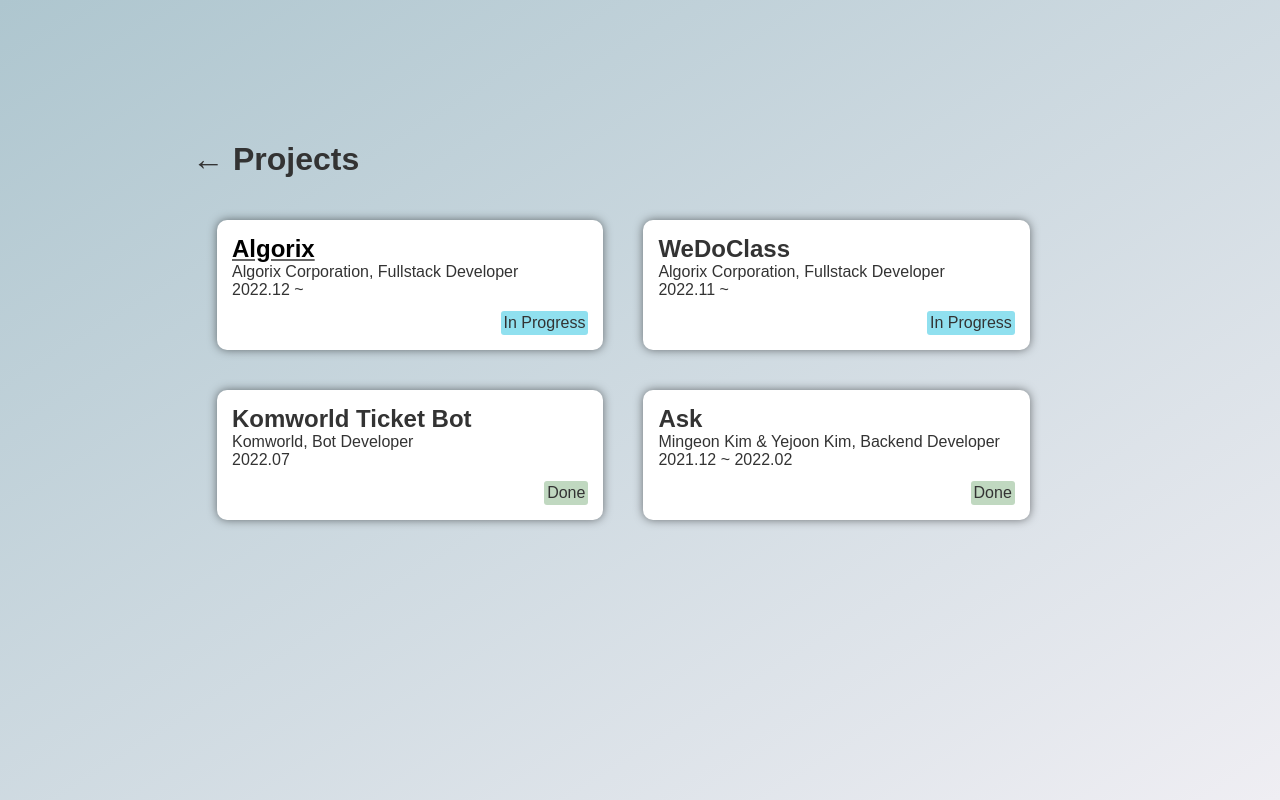
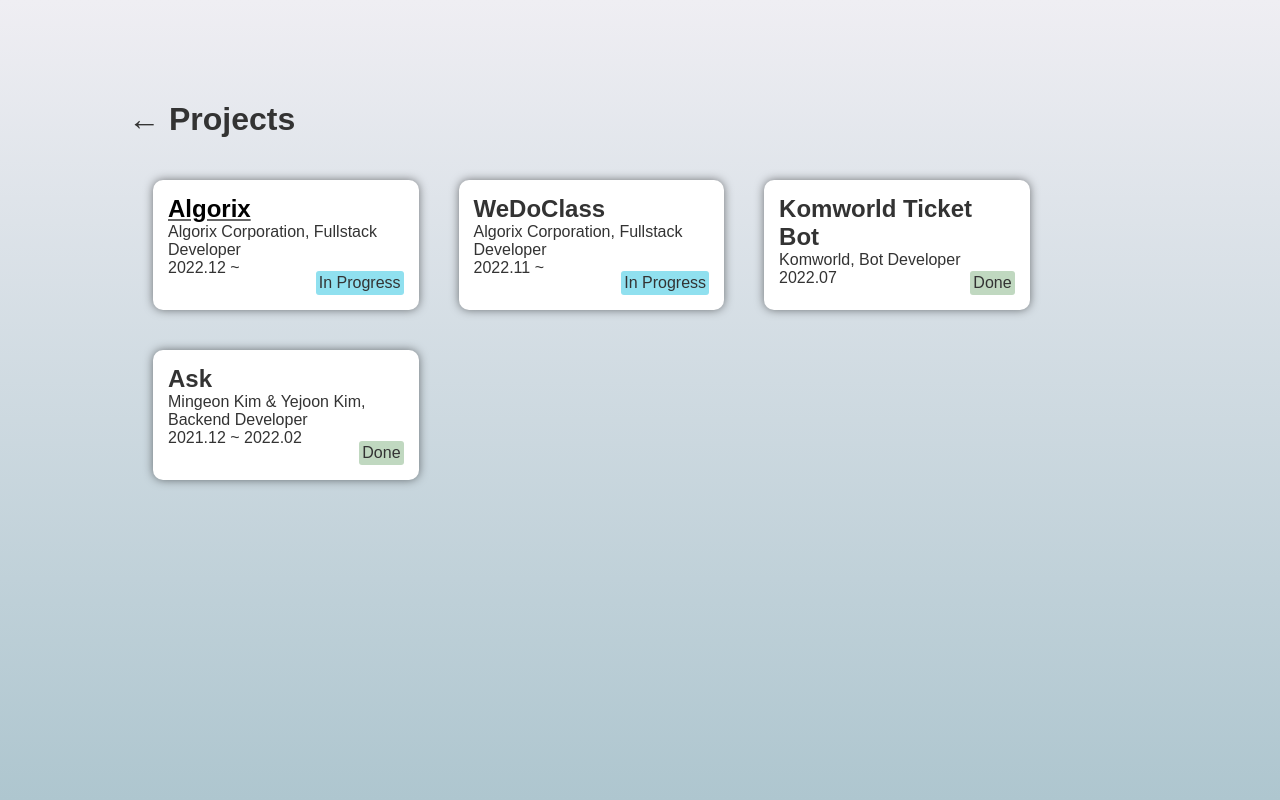
Before and after one commit to issac4892/migi.kim, a React (Vite) app: page /projects in a window 1280 px wide. Built offline with nearby package versions, Linux system fonts and the light colour scheme; a web font is replaced by a local one.

Commit message:
project page fix

```diff
--- a/src/Project.tsx
+++ b/src/Project.tsx
@@ -7,7 +7,7 @@
     return (
         <div className="page font-suit">
             <h1 className="suite"><span className="back" onClick={() => route('/')}>←</span> Projects</h1>
-            <div className="pagedata flex-project">
+            <div className="pagedata grid-project">
                 {projects.map((project, index) => (
                     <ProjectCard key={index} title={project.title} description={project.description} date={project.date}
                                  status={project.status} link={project.link}/>
--- a/src/index.css
+++ b/src/index.css
@@ -1,8 +1,9 @@
 @import url("https://cdn.jsdelivr.net/gh/orioncactus/pretendard@v1.3.6/dist/web/variable/pretendardvariable-dynamic-subset.css");
 
 html,
-body {
-    background: linear-gradient(to bottom right, #AEC6CF, #EFEEF3);
+body,
+#app, #app>div {
+    background: linear-gradient(to top, #AEC6CF, #EFEEF3);
     height: 100%;
     margin: 0;
     padding: 0;
@@ -84,19 +85,20 @@
 
 .pagedata {
     padding-left: 5px;
+    margin-right: 10%;
 }
 
 .nomargin {
     margin: 0;
 }
 
-.flex-project {
-    display: flex;
-    flex-wrap: wrap;
+.grid-project {
+    display: grid;
+    grid-template-columns: repeat(auto-fill, minmax(300px, 1fr));
 }
 
 body {
-    background: linear-gradient(to bottom right, #AEC6CF, #EFEEF3);
+    background: linear-gradient(to top, #AEC6CF, #EFEEF3);
     color: #333333;
     font-family: "Pretendard Variable", Pretendard, -apple-system, BlinkMacSystemFont, system-ui, Roboto,
         "Helvetica Neue", "Segoe UI", "Apple SD Gothic Neo", "Noto Sans KR", "Malgun Gothic", "Apple Color Emoji",
--- a/src/style/app.css
+++ b/src/style/app.css
@@ -1,9 +1,9 @@
 .page {
     position: absolute;
-    top: 15%;
-    bottom: 15%;
-    left: 15%;
-    right: 15%;
+    top: 10%;
+    bottom: 10%;
+    left: 10%;
+    right: 10%;
 }
 
 .main {
--- a/src/style/projectcard.css
+++ b/src/style/projectcard.css
@@ -1,8 +1,8 @@
 .project-card {
     padding: 15px;
     background-color: white;
-    width: 40%;
-    height: 100px;
+    max-width: 400px;
+    min-height: 100px;
     border-radius: 10px;
     box-shadow: 0 0 10px rgba(0, 0, 0, 0.5);
     position: relative;
```
